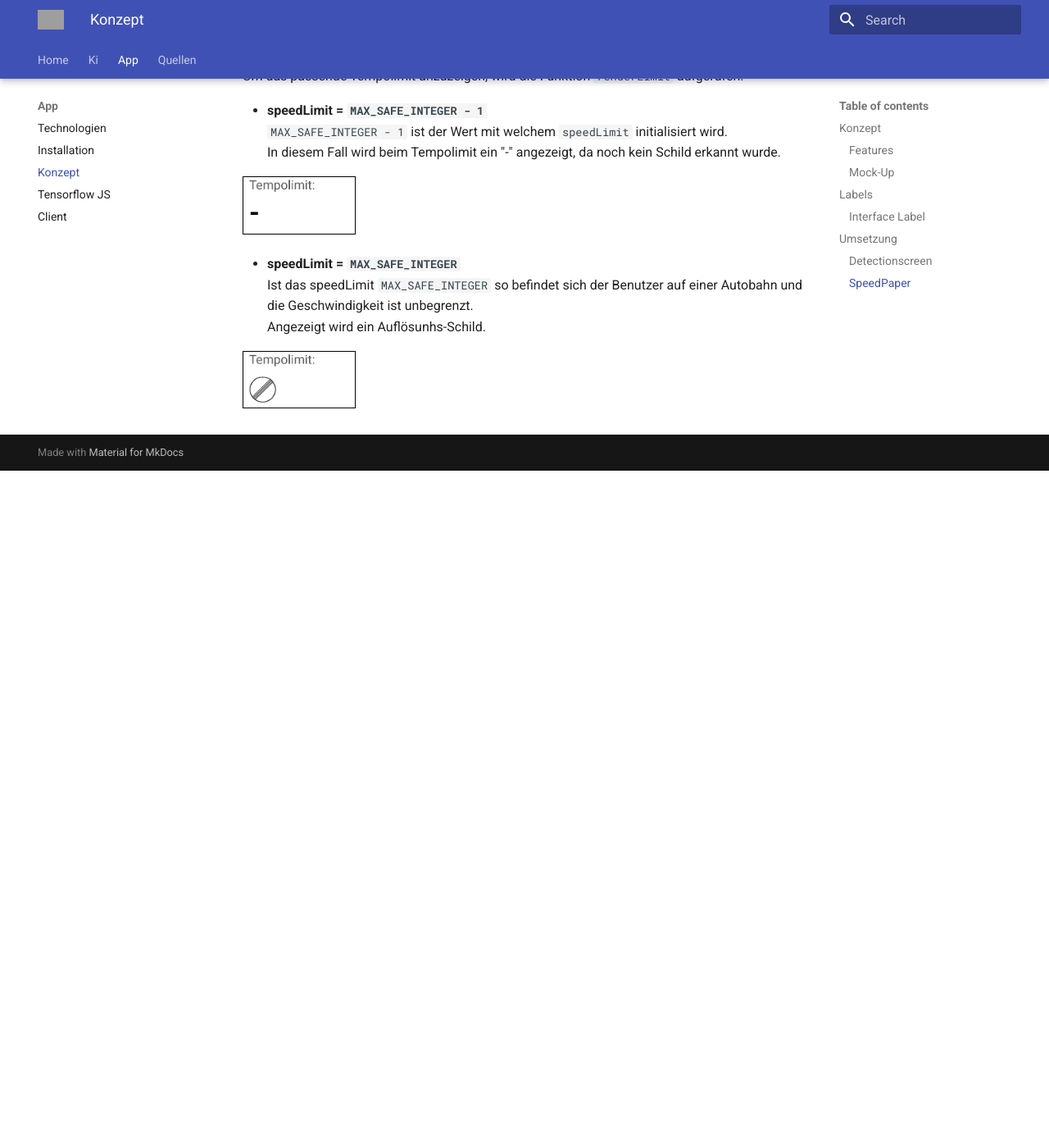
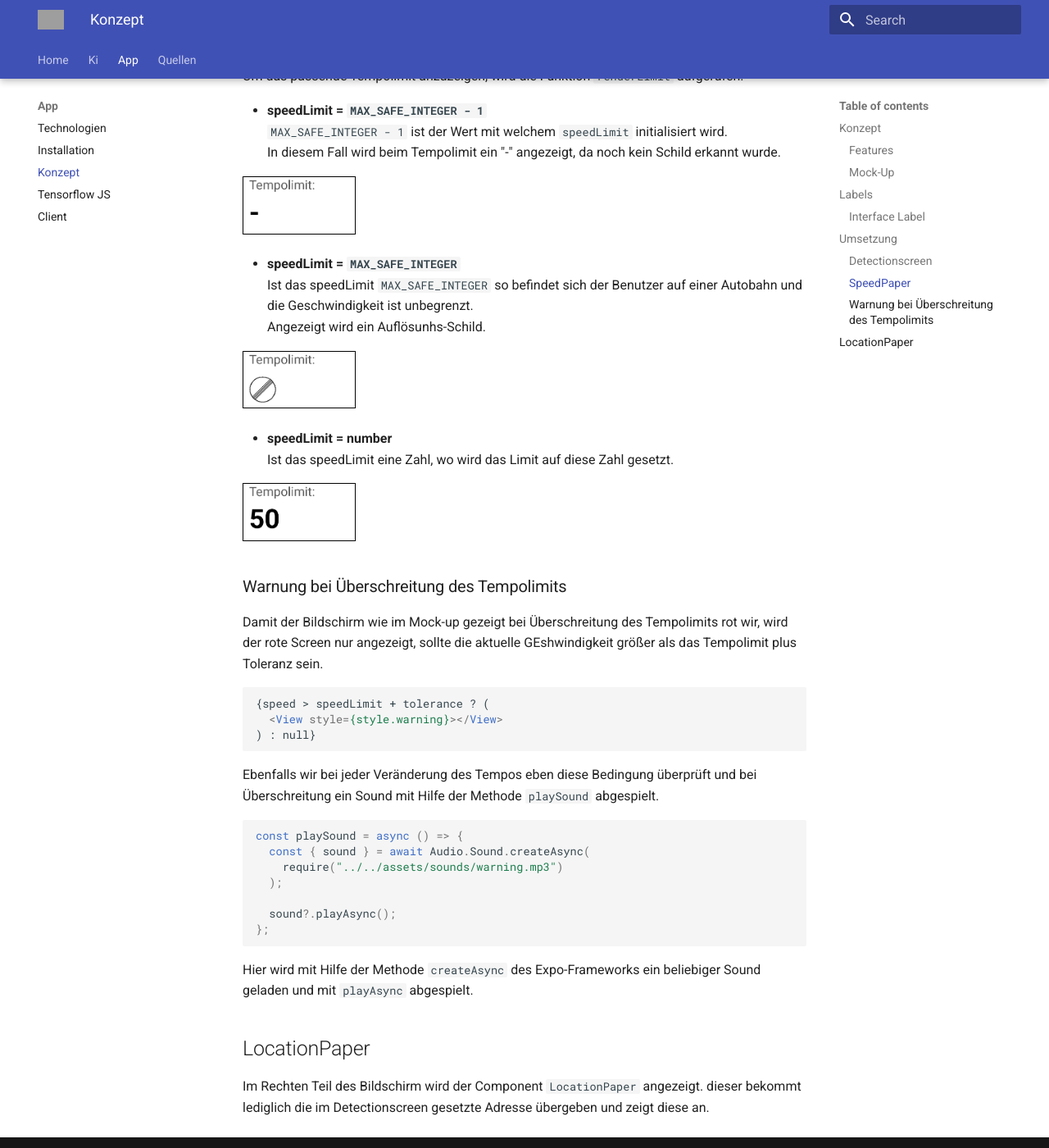
Before and after one commit to GDKI-WS20-T04/traffic-sign-detection, an MkDocs documentation site: the page built from docs/app/konzept.md, in a window 1280 px wide and 1400 px high, scrolled down 5338 px. Shown: the whole window at 82% size. Built offline with MkDocs 1.6.1 and Material for MkDocs 9.7.7, drawn with Linux system fonts in a browser that asks for light colours; before the commit the page ends 5912 px from its top, so only the background shows below that; grey boxes are pictures that could not be loaded.

````diff
--- a/docs/app/konzept.md
+++ b/docs/app/konzept.md
@@ -204,4 +204,37 @@ In diesem Fall wird beim Tempolimit ein "-" angezeigt, da noch kein Schild erkan
 Ist das speedLimit `MAX_SAFE_INTEGER` so befindet sich der Benutzer auf einer Autobahn und die Geschwindigkeit ist unbegrenzt.
 Angezeigt wird ein Auflösunhs-Schild.
 
-![nodetect](../assets/images/unbegrenzt.png){: style="width:20%; border: 1px solid black;"}
+![unbegrenzt](../assets/images/unbegrenzt.png){: style="width:20%; border: 1px solid black;"}
+
+- **speedLimit = number**
+Ist das speedLimit eine Zahl, wo wird das Limit auf diese Zahl gesetzt.
+
+![begrenzt](../assets/images/begrenzt.png){: style="width:20%; border: 1px solid black;"}
+
+### Warnung bei Überschreitung des Tempolimits
+
+Damit der Bildschirm wie im Mock-up gezeigt bei Überschreitung des Tempolimits rot wir, wird der rote Screen nur angezeigt, sollte die aktuelle GEshwindigkeit größer als das Tempolimit plus Toleranz sein.
+
+```html
+{speed > speedLimit + tolerance ? (
+  <View style={style.warning}></View>
+) : null}
+```
+
+Ebenfalls wir bei jeder Veränderung des Tempos eben diese Bedingung überprüft und bei Überschreitung ein Sound mit Hilfe der Methode `playSound` abgespielt.
+
+```ts
+const playSound = async () => {
+  const { sound } = await Audio.Sound.createAsync(
+    require("../../assets/sounds/warning.mp3")
+  );
+
+  sound?.playAsync();
+};
+```
+
+Hier wird mit Hilfe der Methode `createAsync` des Expo-Frameworks ein beliebiger Sound geladen und mit `playAsync` abgespielt.
+
+## LocationPaper
+
+Im Rechten Teil des Bildschirm wird der Component `LocationPaper` angezeigt. dieser bekommt lediglich die im Detectionscreen gesetzte Adresse übergeben und zeigt diese an.
````
Also changed, not shown: docs/ki/index.md (+13 -0 lines), docs/assets/images/client_server.png (added).
